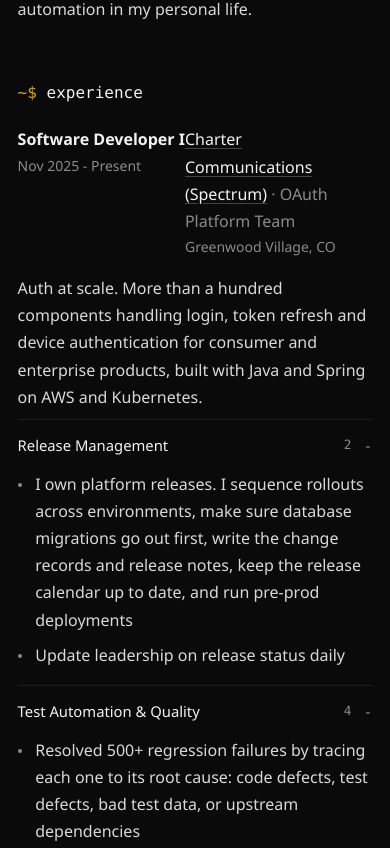
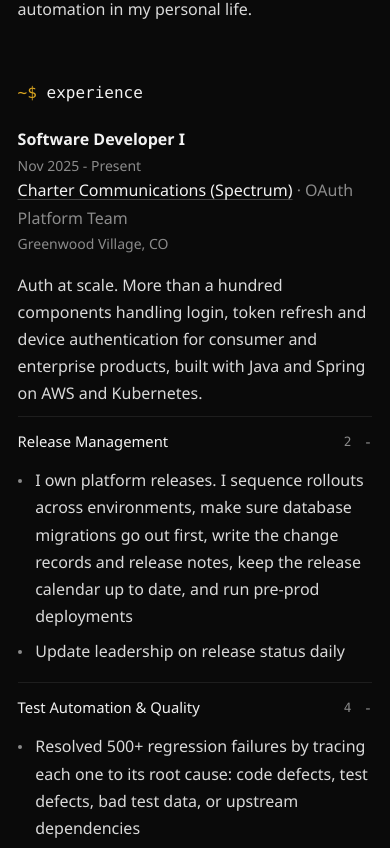
Before and after one commit to nkiv/pi-portfolio, a React (Vite) app: page / in a window 390 px wide. Shown: the part 1936-2784 px from the top of the page. Built offline with nearby package versions, Linux system fonts and the light colour scheme.

Commit message:
Didnt work new change

```diff
--- a/src/App.css
+++ b/src/App.css
@@ -20,11 +20,11 @@
 }
 
 html {
-  /* The only type-scale lever: everything else here is sized in rem. 16px up to
-     ~1437px, ramping to a 22px cap at ~2557px. The cap keeps low-DPI ultrawides
-     from overshooting, since vw cannot see pixel density. Keep the bounds in rem
-     so a user's larger browser default scales the whole curve. */
-  font-size: clamp(1rem, 0.52rem + 0.535vw, 1.375rem);
+  /* The only type-scale lever: everything else here is sized in rem. 16px to
+     ~1024px, ramping to a 22px cap at 2560px. Anchored low because Retina Macs
+     report half their physical resolution (a 14" MBP is 1512 CSS px). Keep the
+     bounds in rem so a user's larger browser default scales the curve. */
+  font-size: clamp(1rem, 0.75rem + 0.39vw, 1.375rem);
   background: var(--bg);
   scroll-behavior: smooth;
   scroll-padding-top: 4.5rem;
@@ -347,63 +347,29 @@ h3 {
   background: var(--muted);
 }
 
+/* Same shape as .role: a .row plus plain paragraphs, not a named-area grid.
+   project-name and project-tech were never in the markup. */
 .project {
-  display: grid;
-  grid-template-columns: 1fr auto;
-  grid-template-areas:
-    "name links"
-    "tech tech"
-    "text text";
-  column-gap: 1rem;
-  align-items: baseline;
-}
-
-.project-name {
-  grid-area: name;
+  display: flex;
+  flex-direction: column;
 }
 
 .project-links {
-  grid-area: links;
   display: flex;
   gap: 1rem;
 }
 
-.project-tech {
-  grid-area: tech;
-}
-
 .project-text {
-  grid-area: text;
   margin-top: 0.5rem;
 }
 
-/* Role header (experience and education) */
+/* Role header (experience and education). Two stacked .row children, each doing
+   its own left/right split. Was a named-area grid, but no markup ever used the
+   role-title/dates/org/place classes, so both rows auto-placed into row 1 side
+   by side and overflowed into each other. */
 .role {
-  display: grid;
-  grid-template-columns: 1fr auto;
-  grid-template-areas:
-    "title dates"
-    "org place";
-  column-gap: 1rem;
-  align-items: baseline;
-}
-
-.role-title {
-  grid-area: title;
-}
-
-.role-dates {
-  grid-area: dates;
-  text-align: right;
-}
-
-.role-org {
-  grid-area: org;
-}
-
-.role-place {
-  grid-area: place;
-  text-align: right;
+  display: flex;
+  flex-direction: column;
 }
 
 .skills {
@@ -469,38 +435,6 @@ footer .links {
   .row {
     flex-direction: column;
     gap: 0;
-  }
-
-  .role {
-    grid-template-columns: auto 1fr;
-    grid-template-areas:
-      "title title"
-      "org org"
-      "dates place";
-    column-gap: 0;
-  }
-
-  .role-dates,
-  .role-place {
-    text-align: left;
-  }
-
-  .role-place::before {
-    content: "·";
-    margin: 0 0.45rem;
-  }
-
-  .role-place:empty {
-    display: none;
-  }
-
-  .project {
-    grid-template-columns: 1fr;
-    grid-template-areas:
-      "name"
-      "tech"
-      "text"
-      "links";
   }
 
   .project-links {
```
Also changed, not shown: 4 other files (tests, documents, lock files or other folders).
